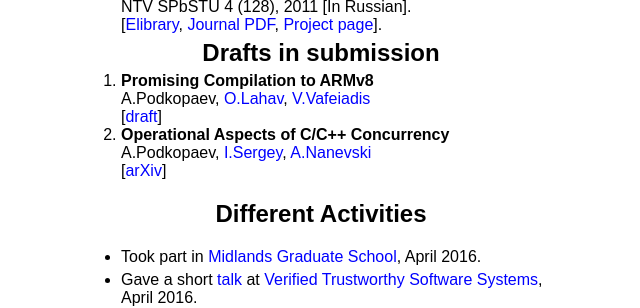
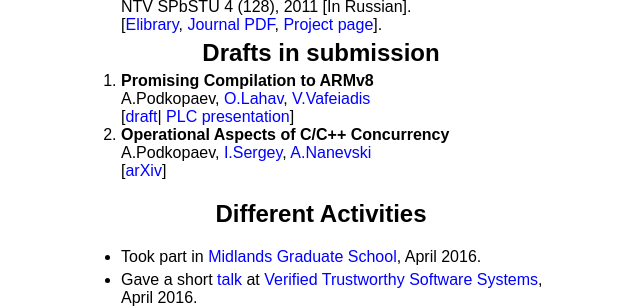
Before and after one commit to anlun/anlun.github.io, a Jekyll site: the page built from index.html, in a window 1280 px wide. Shown: the part 1323-1631 px from the top of the page, without its empty margins (319-959 px from the left). Built offline with Jekyll 4.4.1, drawn with Linux system fonts in a browser that asks for light colours; some web fonts are replaced.

Commit message:
Added link to the PLC presentation.

```diff
--- a/index.html
+++ b/index.html
@@ -140,7 +140,8 @@ Curriculum vitæ: [<a href="cv">HTML</a>, <a href="https://drive.google.com/open
          A.Podkopaev, <a href="https://people.mpi-sws.org/~orilahav/">O.Lahav</a>,
                       <a href="https://people.mpi-sws.org/~viktor/">V.Vafeiadis</a>
          <br />
-         [<a href="https://drive.google.com/open?id=0B3UPtzTx9FB1UFNkR3cwckdlQkk">draft</a>]
+         [<a href="https://drive.google.com/open?id=0B3UPtzTx9FB1UFNkR3cwckdlQkk">draft</a>|
+          <a href="https://drive.google.com/open?id=0B3UPtzTx9FB1bVc4UC1SaHhmQ2s">PLC presentation</a>]
     </li>
     <li> <b>Operational Aspects of C/C++ Concurrency</b>
          <br />
```
